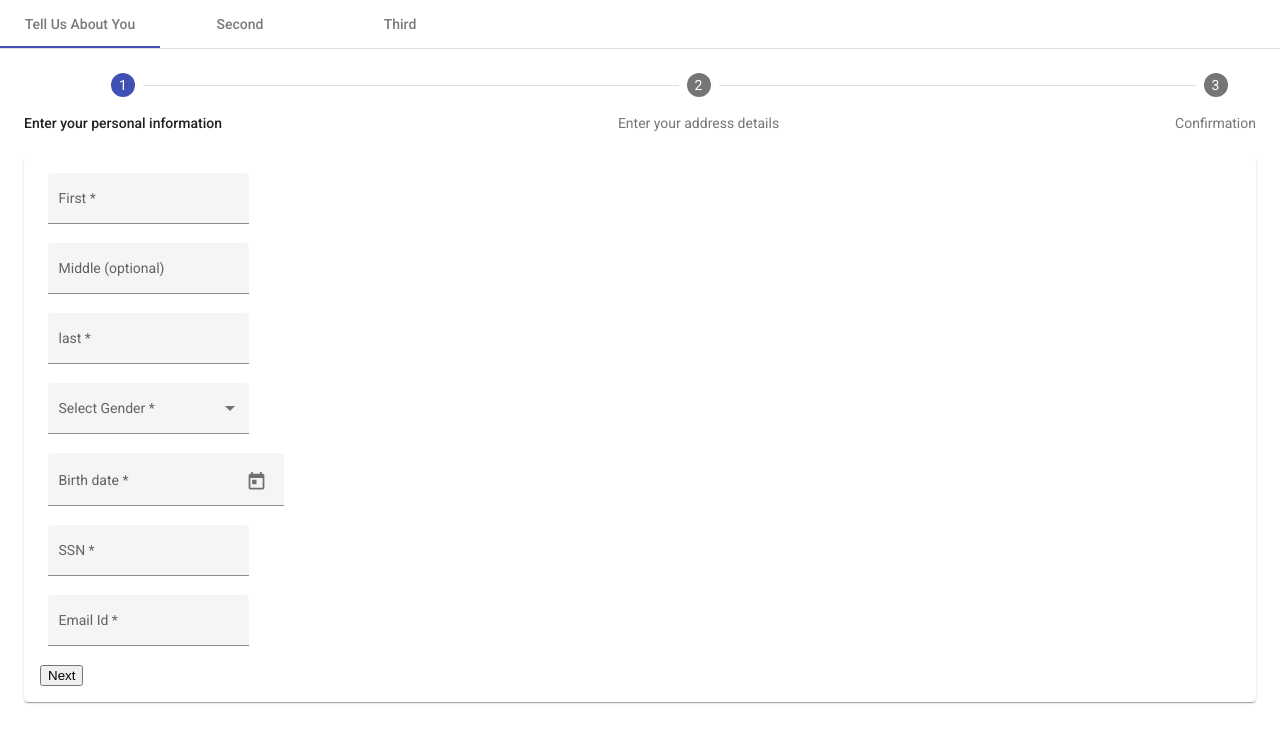
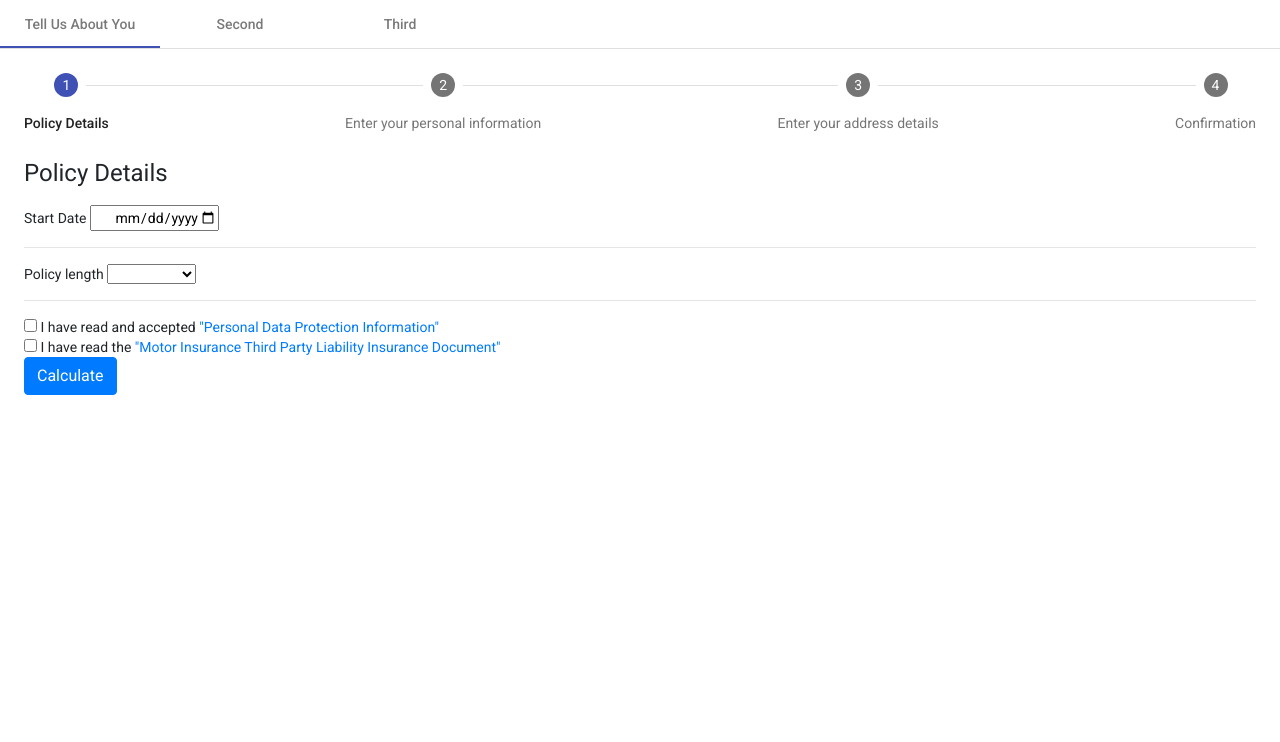
Before and after one commit to karanshirsath/stepperform, an Angular app: page /form in a window 1280 px wide. Shown: the top 742 px of the page. Built offline with nearby package versions, Linux system fonts and the light colour scheme.

Commit message:
Tried adding a component to stepper

```diff
--- a/angular.json
+++ b/angular.json
@@ -25,6 +25,7 @@
             ],
             "styles": [
               "./node_modules/@angular/material/prebuilt-themes/indigo-pink.css",
+              "./node_modules/bootstrap/dist/css/bootstrap.css",
               "src/styles.css"
             ],
             "scripts": []
--- a/package.json
+++ b/package.json
@@ -21,13 +21,14 @@
     "@angular/platform-browser": "~9.1.7",
     "@angular/platform-browser-dynamic": "~9.1.7",
     "@angular/router": "~9.1.7",
+    "bootstrap": "^4.5.0",
     "rxjs": "~6.5.4",
     "tslib": "^1.10.0",
     "zone.js": "~0.10.2"
   },
   "devDependencies": {
-    "@angular-devkit/build-angular": "~0.901.6",
-    "@angular/cli": "~9.1.6",
+    "@angular-devkit/build-angular": "~0.901.8",
+    "@angular/cli": "~9.1.8",
     "@angular/compiler-cli": "~9.1.7",
     "@types/node": "^12.11.1",
     "@types/jasmine": "~3.5.0",
--- a/src/app/app.module.ts
+++ b/src/app/app.module.ts
@@ -17,12 +17,14 @@ import { StepperComponent } from './stepper/stepper.component';
 import { TabComponent } from './tab/tab.component';
 import {MatTabsModule} from '@angular/material/tabs';
 import {MatCheckboxModule} from '@angular/material/checkbox';
+import { PolicyDetailsComponent } from './components/Policy Details/policy-details/policy-details.component';
 
 @NgModule({
   declarations: [
     AppComponent,
     StepperComponent,
     TabComponent,
+    PolicyDetailsComponent,
   ],
   imports: [
     BrowserModule,
--- /dev/null
+++ b/src/app/components/Policy Details/policy-details/policy-details.component.html
@@ -0,0 +1,25 @@
+<h1>Policy Details</h1>
+<form [formGroup]="registerForm">
+<div>
+    Start Date
+    <input class="text-right" type="date" name="date" id="date" formControlName="policyDate">
+</div>
+<hr>
+<div>
+    Policy length
+    <select formControlName="policyLength">
+        <option value="1">1 Month</option>
+        <option value="3">3 Months</option>
+        <option value="6">6 Months</option>
+        <option value="12">12 Months</option>
+    </select>
+</div>
+<hr>
+<div>
+    <input type="checkbox" formControlName="check1"> I have read and accepted <span class="text-primary">"Personal Data Protection Information"</span>
+</div>
+<div>
+<input type="checkbox" formControlName="check2"> I have read the <span class="text-primary">"Motor Insurance Third Party Liability Insurance Document"</span>
+</div>
+</form>
+<button class="btn btn-primary" (click)="submit()" mat-raised-button  matStepperNext>Calculate</button>
--- /dev/null
+++ b/src/app/components/Policy Details/policy-details/policy-details.component.ts
@@ -0,0 +1,29 @@
+import { Component, OnInit, EventEmitter, Output } from '@angular/core';
+import { FormGroup, FormBuilder, Validators } from '@angular/forms';
+
+@Component({
+  selector: 'app-policy-details',
+  templateUrl: './policy-details.component.html',
+  styleUrls: ['./policy-details.component.css']
+})
+export class PolicyDetailsComponent implements OnInit {
+
+  @Output() OnRegister = new EventEmitter()
+
+  registerForm: FormGroup;
+
+  constructor(private formBuilder: FormBuilder) { }
+
+  ngOnInit() {
+    this.registerForm = this.formBuilder.group({
+      policyDate: ['', Validators.required],
+      policyLength: ['', Validators.required],
+      check1: ['', Validators.required],
+      check2: ['', Validators.required]
+    });
+  }
+  submit=()=>{
+    console.log(this.registerForm.value, "policy details");
+    this.OnRegister.emit(this.registerForm.value);
+  }
+}
--- a/src/app/stepper/stepper.component.html
+++ b/src/app/stepper/stepper.component.html
@@ -1,5 +1,13 @@
 <mat-horizontal-stepper labelPosition="bottom" #stepper linear>
-    <mat-step [stepControl]="personalInformation">
+
+  <mat-step>
+    <ng-template matStepLabel>Policy Details</ng-template>
+    <app-policy-details (OnRegister)="courseReg($event)"></app-policy-details>
+
+  </mat-step>
+
+
+  <mat-step [stepControl]="personalInformation">
       <mat-card>
         <form [formGroup]="personalInformation">
         <ng-template matStepLabel>Enter your personal information</ng-template>
--- a/src/app/stepper/stepper.component.ts
+++ b/src/app/stepper/stepper.component.ts
@@ -43,5 +43,8 @@ this.status=event.checked
 
 
   }
+  courseReg(data) {
+    console.log(data,"stepper");
 
+  }
 }
```
Also changed, not shown: src/app/components/Policy Details/policy-details/policy-details.component.css (added), 2 other files (tests, documents, lock files or other folders).
